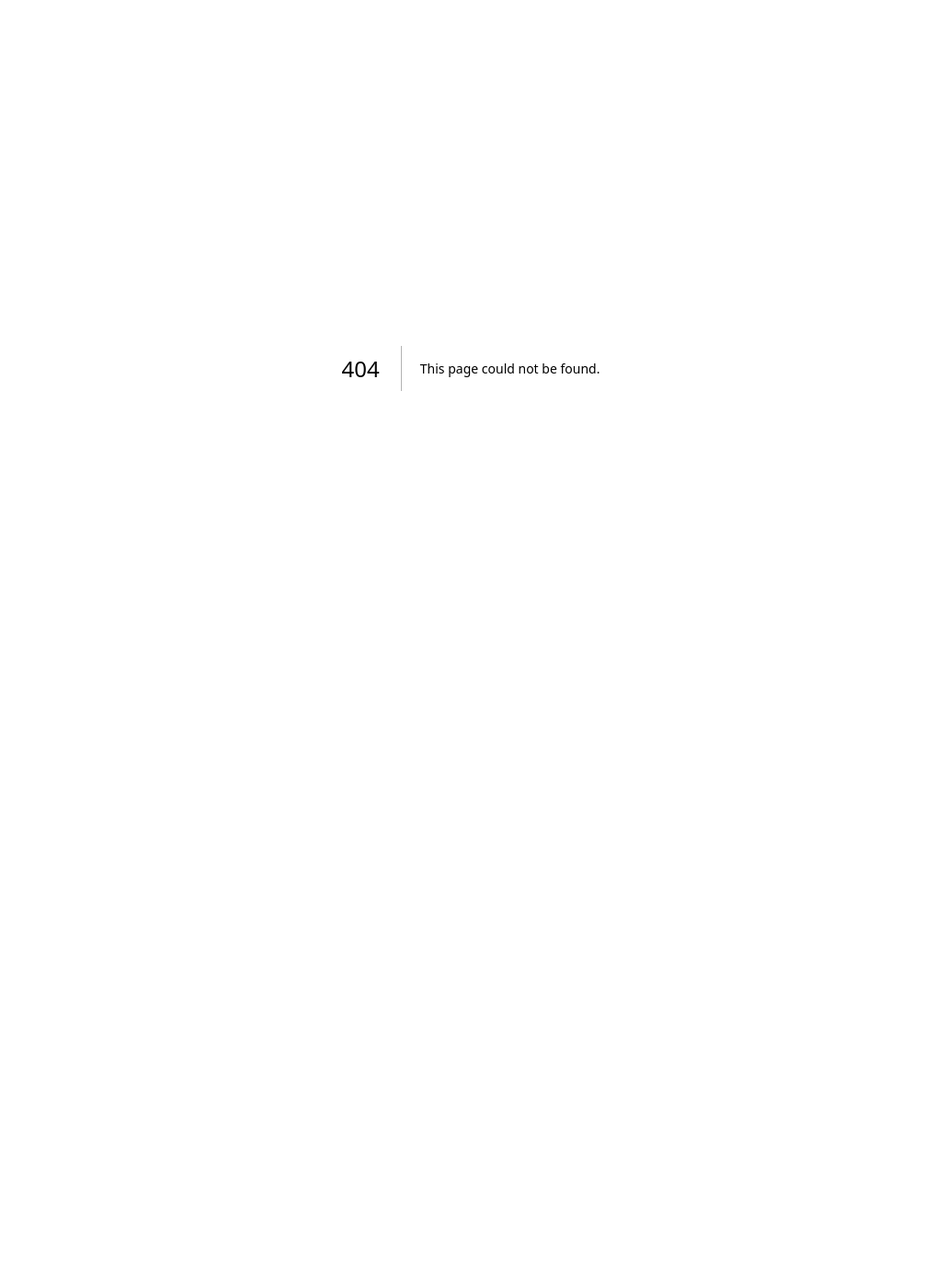
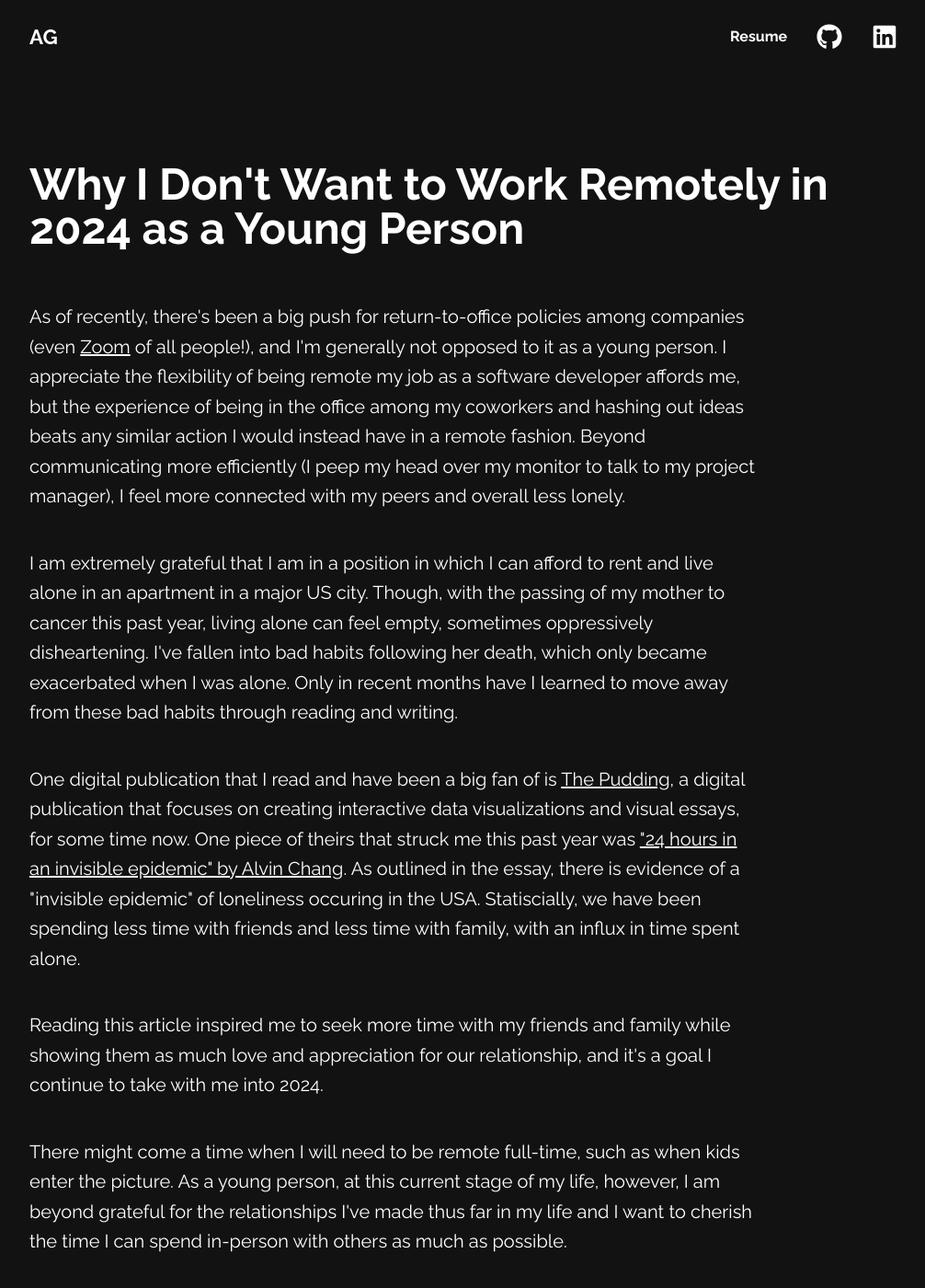
Before and after one commit to agrattan0820/portfolio-site, a Next.js app: page /blog/post/no-remote-while-young in a window 1280 px wide. Before the commit this address had no page. Shown: the top 1400 px of the page at 92% size, without its empty margins (128-1134 px from the left). Before the commit the page ends 800 px from the top, so only its background shows below. Built offline with nearby package versions, Linux system fonts and the light colour scheme.

Commit message:
feat: start to no remote post

```diff
--- /dev/null
+++ b/app/blog/post/no-remote-while-young/page.mdx
@@ -0,0 +1,16 @@
+export const metadata = {
+  title: "Why I Don't Want to Work Remotely in 2024 as a Young Person",
+  author: "Alexander Grattan",
+};
+
+# Why I Don't Want to Work Remotely in 2024 as a Young Person
+
+As of recently, there's been a big push for return-to-office policies among companies (even [Zoom](https://www.washingtonpost.com/technology/2023/10/05/zoom-return-to-office-hybrid-remote-work/) of all people!), and I'm generally not opposed to it as a young person. I appreciate the flexibility of being remote my job as a software developer affords me, but the experience of being in the office among my coworkers and hashing out ideas beats any similar action I would instead have in a remote fashion. Beyond communicating more efficiently (I peep my head over my monitor to talk to my project manager), I feel more connected with my peers and overall less lonely.
+
+I am extremely grateful that I am in a position in which I can afford to rent and live alone in an apartment in a major US city. Though, with the passing of my mother to cancer this past year, living alone can feel empty, sometimes oppressively disheartening. I've fallen into bad habits following her death, which only became exacerbated when I was alone. Only in recent months have I learned to move away from these bad habits through reading and writing.
+
+One digital publication that I read and have been a big fan of is [The Pudding](https://pudding.cool/), a digital publication that focuses on creating interactive data visualizations and visual essays, for some time now. One piece of theirs that struck me this past year was ["24 hours in an invisible epidemic" by Alvin Chang](https://pudding.cool/2023/09/invisible-epidemic/). As outlined in the essay, there is evidence of a "invisible epidemic" of loneliness occuring in the USA. Statiscially, we have been spending less time with friends and less time with family, with an influx in time spent alone.
+
+Reading this article inspired me to seek more time with my friends and family while showing them as much love and appreciation for our relationship, and it's a goal I continue to take with me into 2024.
+
+There might come a time when I will need to be remote full-time, such as when kids enter the picture. As a young person, at this current stage of my life, however, I am beyond grateful for the relationships I've made thus far in my life and I want to cherish the time I can spend in-person with others as much as possible.
--- a/app/page.tsx
+++ b/app/page.tsx
@@ -12,6 +12,11 @@ import ProjectListing from "../components/project-listing";
 import AlexanderGrattan from "../images/alexander-grattan.jpeg";
 
 const blogPosts: { title: string; slug: string; date: string }[] = [
+  {
+    title: "Why I Don't Want to Work Remotely While I'm Young",
+    slug: "no-remote-while-young",
+    date: "December 31, 2023",
+  },
   {
     title: "Falling Out of Love with Twin Macro",
     slug: "falling-out-of-love-with-twin-macro",
```
